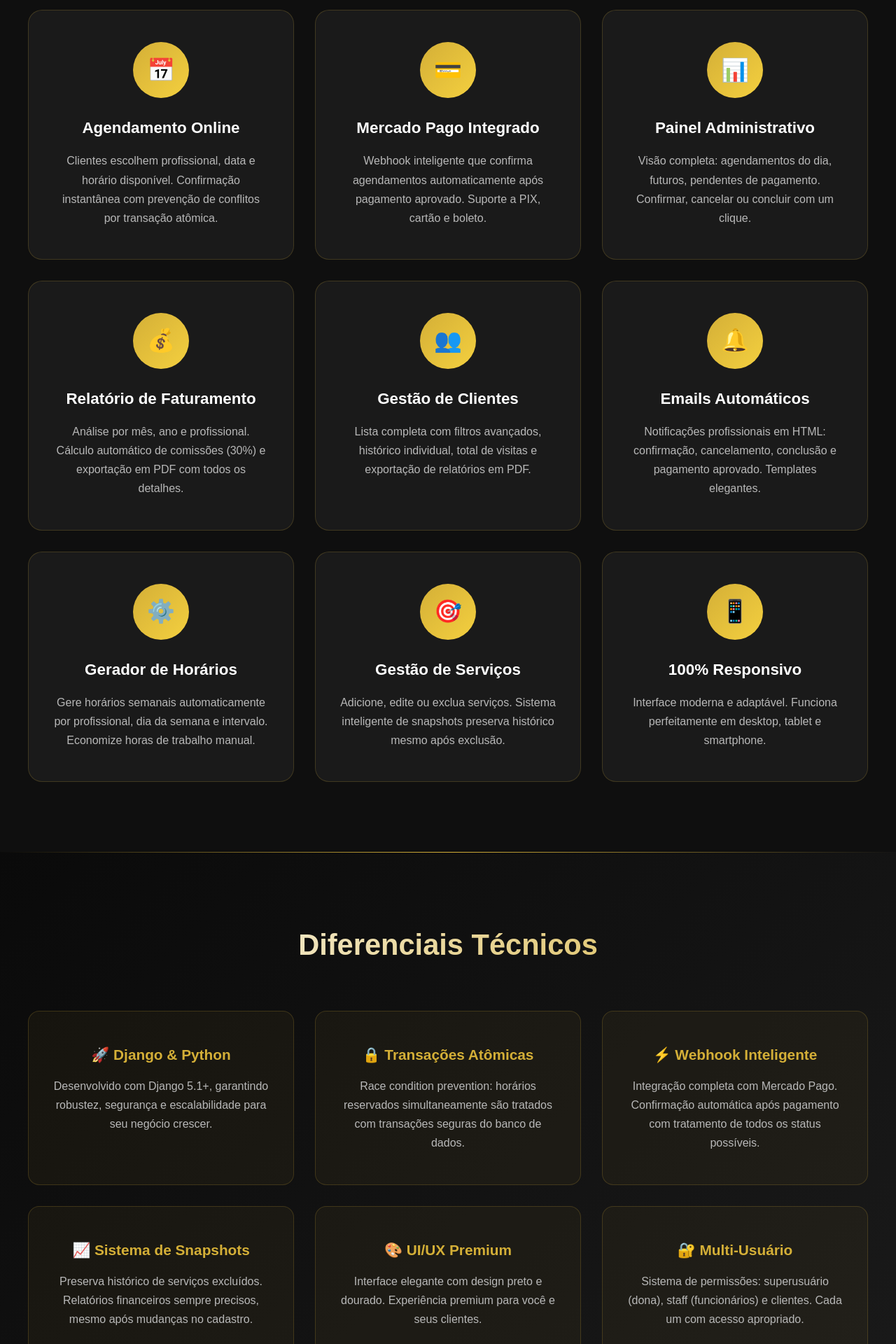
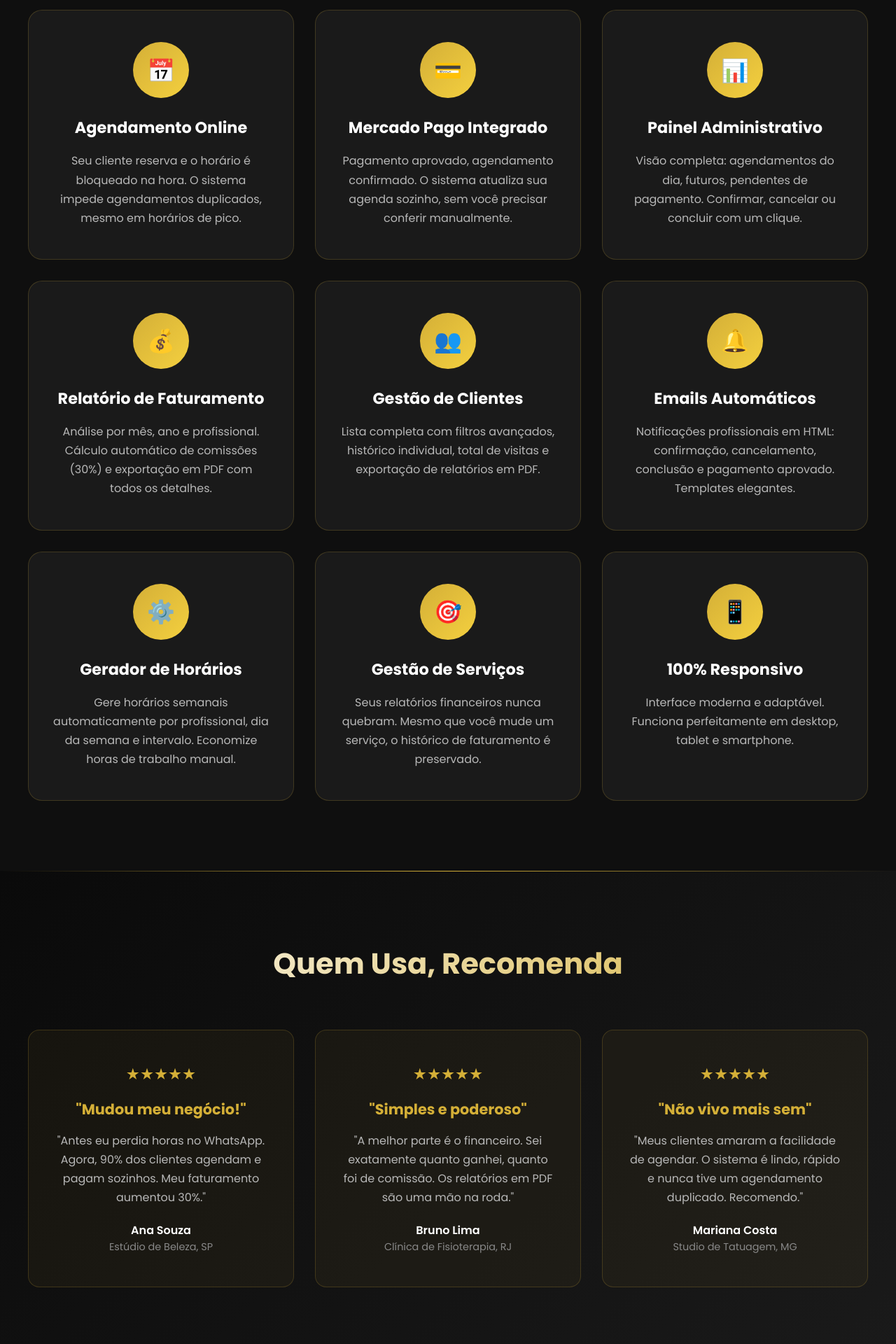
Before and after one commit to RMAgendamentos/AgendamentosStudio, a Django app: page / in a window 1280 px wide. Shown: the part 2320-4240 px from the top of the page at 70% size. Run offline with Django 5.2, Linux system fonts and the light colour scheme; some web fonts are replaced.

Commit message:
Alterando o Index.html para deixar mais profissional

```diff
--- a/LihStudio/templates/LihStudio/index.html
+++ b/LihStudio/templates/LihStudio/index.html
@@ -11,7 +11,7 @@
   <link rel="stylesheet" href="https://cdnjs.cloudflare.com/ajax/libs/font-awesome/6.0.0/css/all.min.css">
 
   <style>
-    @import url('httpsa://fonts.googleapis.com/css2?family=Poppins:wght@300;400;500;600;700&display=swap');
+    @import url('https://fonts.googleapis.com/css2?family=Poppins:wght@300;400;500;600;700&display=swap');
 
     * {margin:0; padding:0; box-sizing:border-box;}
 
@@ -625,6 +613,12 @@
       box-shadow: 0 15px 40px rgba(212,175,55,0.15);
     }
 
+    .reason .stars {
+      color: #d4af37;
+      font-size: 1.4em;
+      margin-bottom: 15px;
+    }
+
     .reason h3 {
       font-size: 1.3em;
       margin-bottom: 15px;
@@ -635,6 +629,19 @@
       font-size: 1em;
       color: #b8b8b8;
       line-height: 1.7;
+      margin-bottom: 20px;
+    }
+
+    .reason .author {
+      font-size: 1em;
+      color: #ffffff;
+      font-weight: 600;
+    }
+    .reason .author span {
+      display: block;
+      font-size: 0.9em;
+      color: #888;
+      font-weight: 400;
     }
 
     /* ===== CTA FINAL ===== */
@@ -832,7 +901,7 @@
       <a href="{% url 'index' %}" class="logo">RM <span>Agendamentos</span></a>
       <ul class="nav-links">
         <li><a href="#features">Funcionalidades</a></li>
-        <li><a href="#diferenciais">Diferenciais</a></li>
+        <li><a href="#depoimentos">Depoimentos</a></li>
         <li><a href="{% url 'login' %}">Login</a></li>
         <li><a href="{% url 'home' %}" class="nav-cta">Agendar Agora</a></li>
       </ul>
@@ -900,7 +969,7 @@
 
   <section class="about">
     <h2>Feito para Donos de Negócios Exigentes</h2>
-    <p>O <strong>RM Agendamentos</strong> não é apenas uma agenda, é o seu novo gerente financeiro e de operações. Desenvolvido em Python/Django, ele elimina o trabalho manual, previne agendamentos duplicados (double-booking) e automatiza o recebimento via Mercado Pago, para que você possa focar no que realmente importa: seus clientes.</p>
+    <p>O <strong>RM Agendamentos</strong> não é apenas uma agenda, é o seu novo gerente financeiro e de operations. Ele elimina o trabalho manual, previne agendamentos duplicados (double-booking) e automatiza o recebimento via Mercado Pago, para que você possa focar no que realmente importa: seus clientes.</p>
   </section>
 
   <section class="features" id="features">
@@ -909,12 +978,12 @@
       <div class="card">
         <div class="icon">📅</div>
         <h3>Agendamento Online</h3>
-        <p>Clientes escolhem profissional, data e horário disponível. Confirmação instantânea com prevenção de conflitos por transação atômica.</p>
+        <p>Seu cliente reserva e o horário é bloqueado na hora. O sistema impede agendamentos duplicados, mesmo em horários de pico.</p>
       </div>
       <div class="card">
         <div class="icon">💳</div>
         <h3>Mercado Pago Integrado</h3>
-        <p>Webhook inteligente que confirma agendamentos automaticamente após pagamento aprovado. Suporte a PIX, cartão e boleto.</p>
+        <p>Pagamento aprovado, agendamento confirmado. O sistema atualiza sua agenda sozinho, sem você precisar conferir manualmente.</p>
       </div>
       <div class="card">
         <div class="icon">📊</div>
@@ -944,7 +1013,7 @@
       <div class="card">
         <div class="icon">🎯</div>
         <h3>Gestão de Serviços</h3>
-        <p>Adicione, edite ou exclua serviços. Sistema inteligente de snapshots preserva histórico mesmo após exclusão.</p>
+        <p>Seus relatórios financeiros nunca quebram. Mesmo que você mude um serviço, o histórico de faturamento é preservado.</p>
       </div>
       <div class="card">
         <div class="icon">📱</div>
@@ -954,33 +1023,40 @@
     </div>
   </section>
 
-  <section class="why" id="diferenciais">
-    <h2>Diferenciais Técnicos</h2>
+  <section class="why" id="depoimentos">
+    <h2>Quem Usa, Recomenda</h2>
     <div class="reasons">
+
       <div class="reason">
-        <h3>🚀 Django & Python</h3>
-        <p>Desenvolvido com Django 5.1+, garantindo robustez, segurança e escalabilidade para seu negócio crescer.</p>
+        <div class="stars">★★★★★</div>
+        <h3>"Mudou meu negócio!"</h3>
+        <p>"Antes eu perdia horas no WhatsApp. Agora, 90% dos clientes agendam e pagam sozinhos. Meu faturamento aumentou 30%."</p>
+        <div class="author">
+          Ana Souza
+          <span>Estúdio de Beleza, SP</span>
+        </div>
       </div>
+
       <div class="reason">
-        <h3>🔒 Transações Atômicas</h3>
-        <p>Race condition prevention: horários reservados simultaneamente são tratados com transações seguras do banco de dados.</p>
+        <div class="stars">★★★★★</div>
+        <h3>"Simples e poderoso"</h3>
+        <p>"A melhor parte é o financeiro. Sei exatamente quanto ganhei, quanto foi de comissão. Os relatórios em PDF são uma mão na roda."</p>
+        <div class="author">
+          Bruno Lima
+          <span>Clínica de Fisioterapia, RJ</span>
+        </div>
       </div>
+
       <div class="reason">
-        <h3>⚡ Webhook Inteligente</h3>
-        <p>Integração completa com Mercado Pago. Confirmação automática após pagamento com tratamento de todos os status possíveis.</p>
+        <div class="stars">★★★★★</div>
+        <h3>"Não vivo mais sem"</h3>
+        <p>"Meus clientes amaram a facilidade de agendar. O sistema é lindo, rápido e nunca tive um agendamento duplicado. Recomendo."</p>
+        <div class="author">
+          Mariana Costa
+          <span>Studio de Tatuagem, MG</span>
+        </div>
       </div>
-      <div class="reason">
-        <h3>📈 Sistema de Snapshots</h3>
-        <p>Preserva histórico de serviços excluídos. Relatórios financeiros sempre precisos, mesmo após mudanças no cadastro.</p>
-      </div>
-      <div class="reason">
-        <h3>🎨 UI/UX Premium</h3>
-        <p>Interface elegante com design preto e dourado. Experiência premium para você e seus clientes.</p>
-      </div>
-      <div class="reason">
-        <h3>🔐 Multi-Usuário</h3>
-        <p>Sistema de permissões: superusuário (dona), staff (funcionários) e clientes. Cada um com acesso apropriado.</p>
-      </div>
+
     </div>
   </section>
 
@@ -992,7 +1068,7 @@
 
   <footer>
     <p>&copy; 2025 RM Agendamentos. Todos os direitos reservados.</p>
-    <p>Desenvolvido com excelência por <a href="httpsa://rmdev.vercel.app" target="_blank">Rafael Mendes</a></p>
+    <p>Desenvolvido com excelência por <a href="https://rmdev.vercel.app" target="_blank">Rafael Mendes</a></p>
   </footer>
 
   <a href="https://wa.me/5583920006113?text=Ol%C3%A1%21%20Gostaria%20de%20saber%20mais%20sobre%20o%20sistema%20RM%20Agendamentos."
@@ -1074,6 +1153,44 @@
       });
     });
 
+
+    // --- (NOVO) SCRIPT DO LIGHTBOX ---
+    const lightbox = document.getElementById('lightbox');
+    const lightboxImg = document.getElementById('lightboxImg');
+    const lightboxClose = document.getElementById('lightboxClose');
+
+    // Seleciona TODAS as imagens dentro dos itens do carrossel
+    const carouselImages = document.querySelectorAll('.carousel-item img');
+
+    // Adiciona um "escutador" de clique em cada imagem
+    carouselImages.forEach(img => {
+      img.addEventListener('click', () => {
+        // 1. Pega o 'src' (link) da imagem que foi clicada
+        lightboxImg.src = img.src;
+        // 2. Adiciona a classe 'active' para mostrar o lightbox
+        lightbox.classList.add('active');
+        // 3. Trava o scroll da página (reutilizando a classe do menu)
+        document.body.classList.add('nav-open');
+      });
+    });
+
+    // Função para fechar o lightbox
+    function closeLightbox() {
+      lightbox.classList.remove('active');
+      document.body.classList.remove('nav-open');
+    }
+
+    // 1. Fecha ao clicar no 'X'
+    lightboxClose.addEventListener('click', closeLightbox);
+
+    // 2. Fecha ao clicar "em qualquer lugar" (no fundo escuro)
+    lightbox.addEventListener('click', (e) => {
+      // Só fecha se o clique foi EXATAMENTE no fundo (e não na imagem)
+      if (e.target === lightbox) {
+        closeLightbox();
+      }
+    });
+
   </script>
 </body>
 </html>
```
Also changed, not shown: other parts of LihStudio/templates/LihStudio/index.html (+79 -26 lines).
